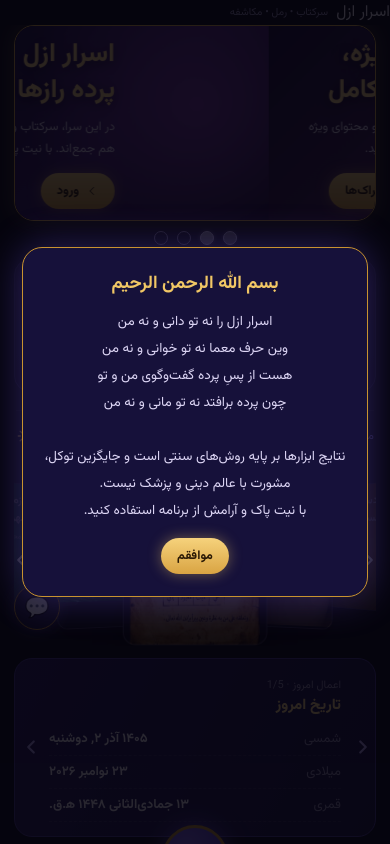
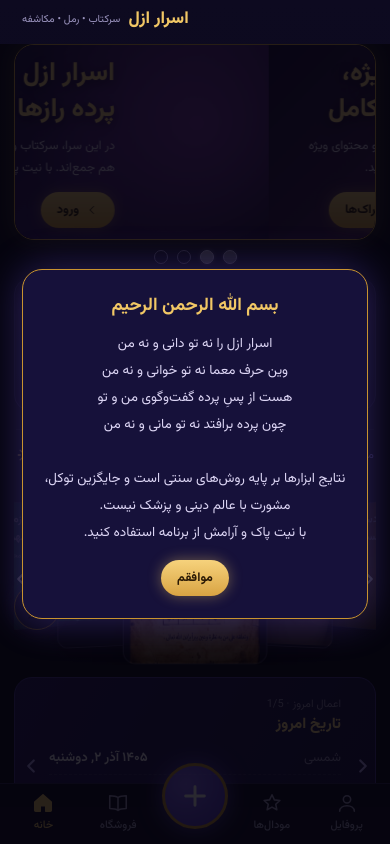
Before and after one commit to miadjaberi/asrar-azal, a plain HTML site: page index.html in a window 390 px wide. Drawn offline with nearby package versions, Linux system fonts and the light colour scheme.

Commit message:
fix: add layout-fix.css for .app/.main/.hdr mobile scroll and bottom nav

```diff
--- a/index.html
+++ b/index.html
@@ -18,6 +18,7 @@
 <link rel="preconnect" href="https://fonts.gstatic.com" crossorigin>
 <link href="https://fonts.googleapis.com/css2?family=Vazirmatn:wght@400;500;700;800&display=swap" rel="stylesheet">
 <link rel="stylesheet" href="app.css?v=3">
+<link rel="stylesheet" href="layout-fix.css?v=1">
 </head>
 <body>
 <svg width="0" height="0" style="position:absolute"><defs>
--- /dev/null
+++ b/layout-fix.css
@@ -0,0 +1,5 @@
+/* asrar layout bridge — HTML uses .app/.main/.hdr */
+.app{height:100%;display:flex;flex-direction:column;overflow:hidden;background:linear-gradient(#0d0a20,#090716);direction:rtl;position:relative}
+.main{flex:1;min-height:0;display:flex;flex-direction:column;overflow:hidden;position:relative}
+.hdr{display:flex;justify-content:space-between;align-items:center;direction:ltr;padding:6px 14px 12px;flex-shrink:0}
+.ttl #bn1,.ttl span{display:block;font-size:17px;font-weight:800;color:var(--gold)}
```
